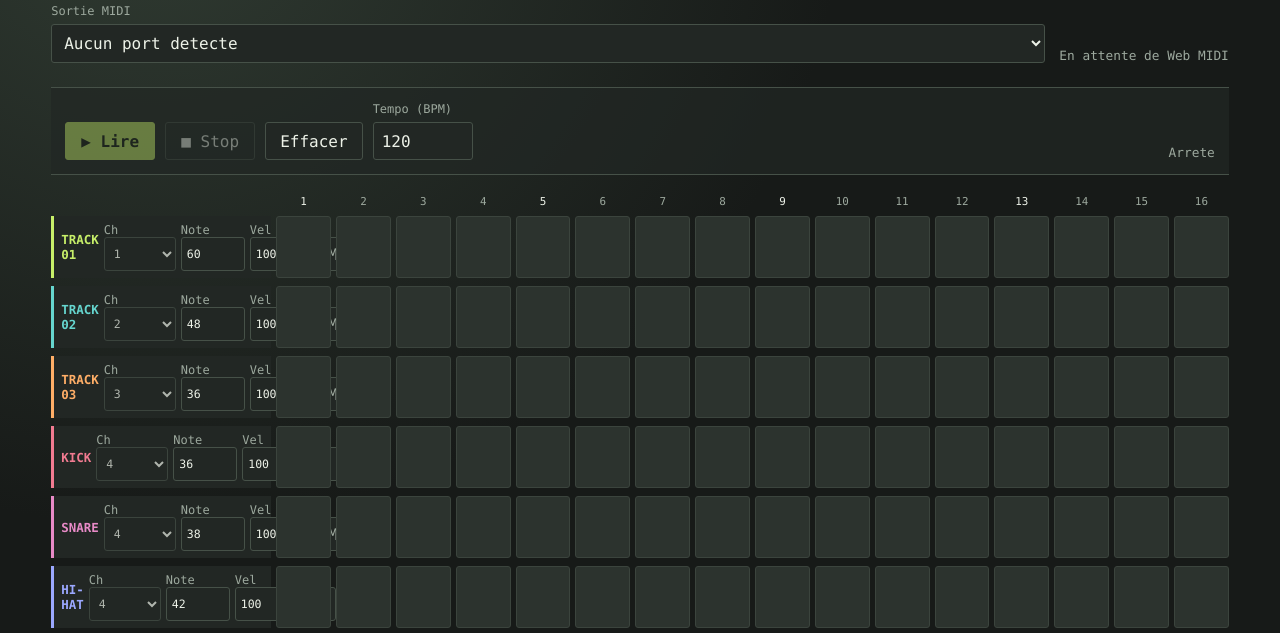
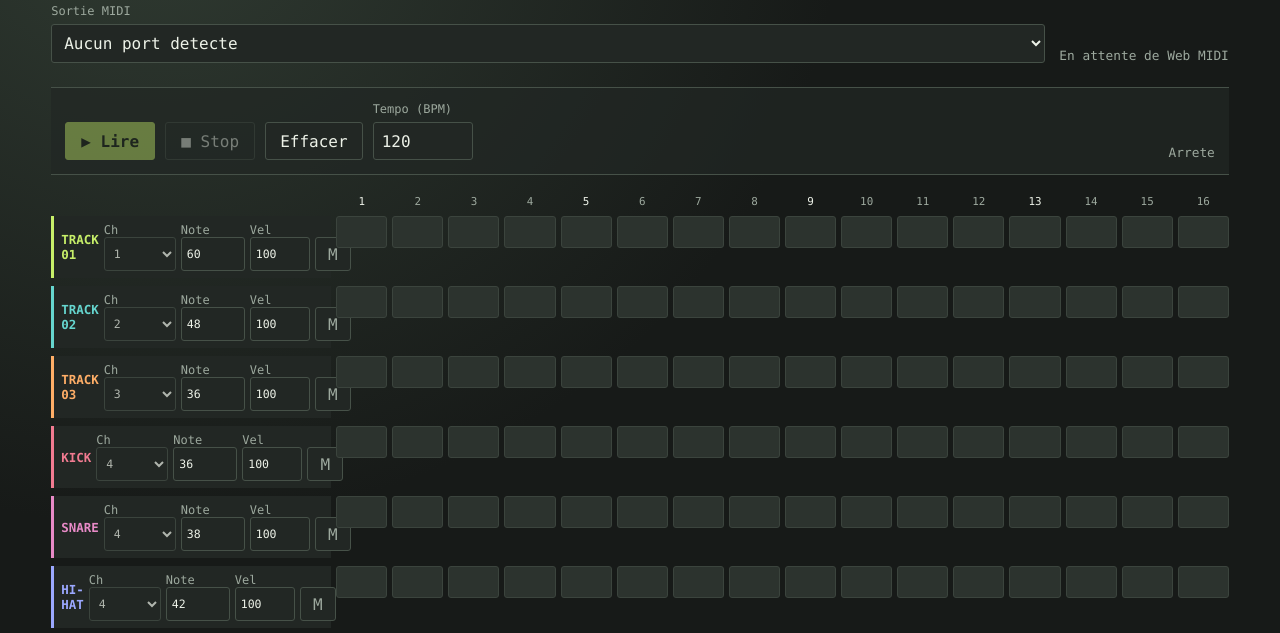
Before and after one commit to ErwanDavid/thekeybourde, a plain HTML site: page midi-note-sender.html in a window 1280 px wide. Shown: the part 104-737 px from the top of the page. Drawn offline with Linux system fonts and the light colour scheme.

Commit message:
Reduce step size and widen track controls to fix overlap
Co-authored-by: ErwanDavid <ErwanDavid@users.noreply.github.com>

```diff
--- a/midi-note-sender.html
+++ b/midi-note-sender.html
@@ -45,7 +45,7 @@
   .transport-readout { margin-left: auto; color: var(--muted); font-size: .8rem; }
   .sequencer { margin-top: 20px; border-bottom: 1px solid var(--line); }
   .steps-scroll { overflow-x: auto; padding-bottom: 10px; }
-  .step-head, .track { min-width: 780px; display: grid; grid-template-columns: 220px repeat(16, minmax(28px, 1fr)); gap: 5px; }
+  .step-head, .track { min-width: 940px; display: grid; grid-template-columns: 280px repeat(16, minmax(28px, 1fr)); gap: 5px; }
   .step-head { align-items: end; margin-bottom: 8px; color: var(--muted); text-align: center; font-size: .68rem; }
   .step-head span:nth-child(4n + 2) { color: var(--text); }
   .track { align-items: stretch; margin-bottom: 8px; }
@@ -56,7 +56,7 @@
   .track-controls .field { min-width: 0; }
   .mute-btn { align-self: end; width: 36px; min-height: 34px; padding: 0; color: var(--muted); }
   .mute-btn[aria-pressed="true"] { color: var(--track-color); border-color: var(--track-color); }
-  .step { width: 100%; aspect-ratio: 1; min-height: 28px; padding: 0; border-color: #3b443d; background: var(--panel-raised); }
+  .step { width: 100%; height: 32px; min-height: 32px; padding: 0; border-color: #3b443d; background: var(--panel-raised); }
   .step:nth-of-type(4n) { margin-right: 3px; }
   .step[aria-pressed="true"] { background: var(--track-color); border-color: var(--track-color); box-shadow: inset 0 -4px rgb(0 0 0 / 18%); }
   .step.is-current { outline: 2px solid #fff; outline-offset: 1px; }
```
